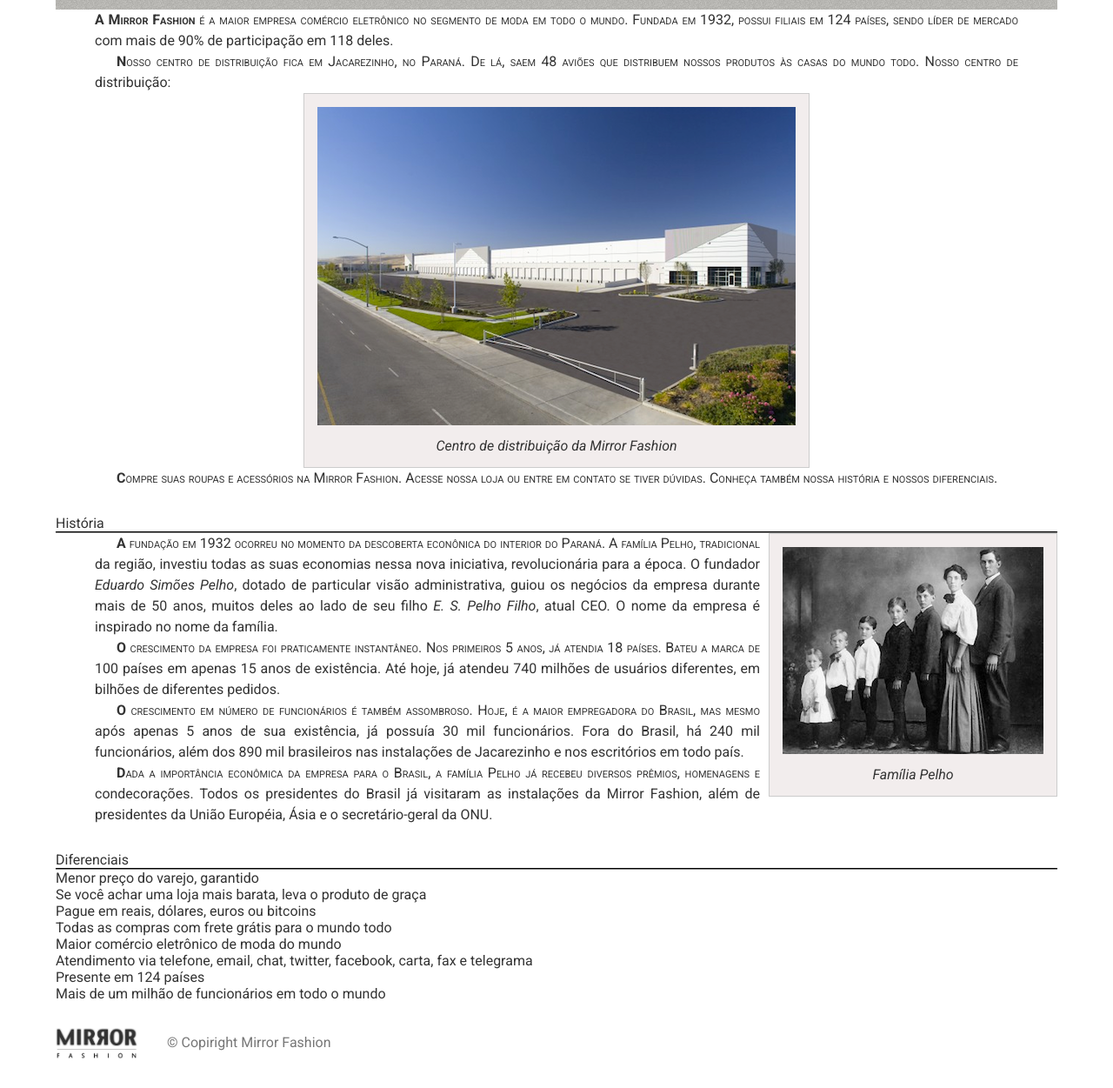
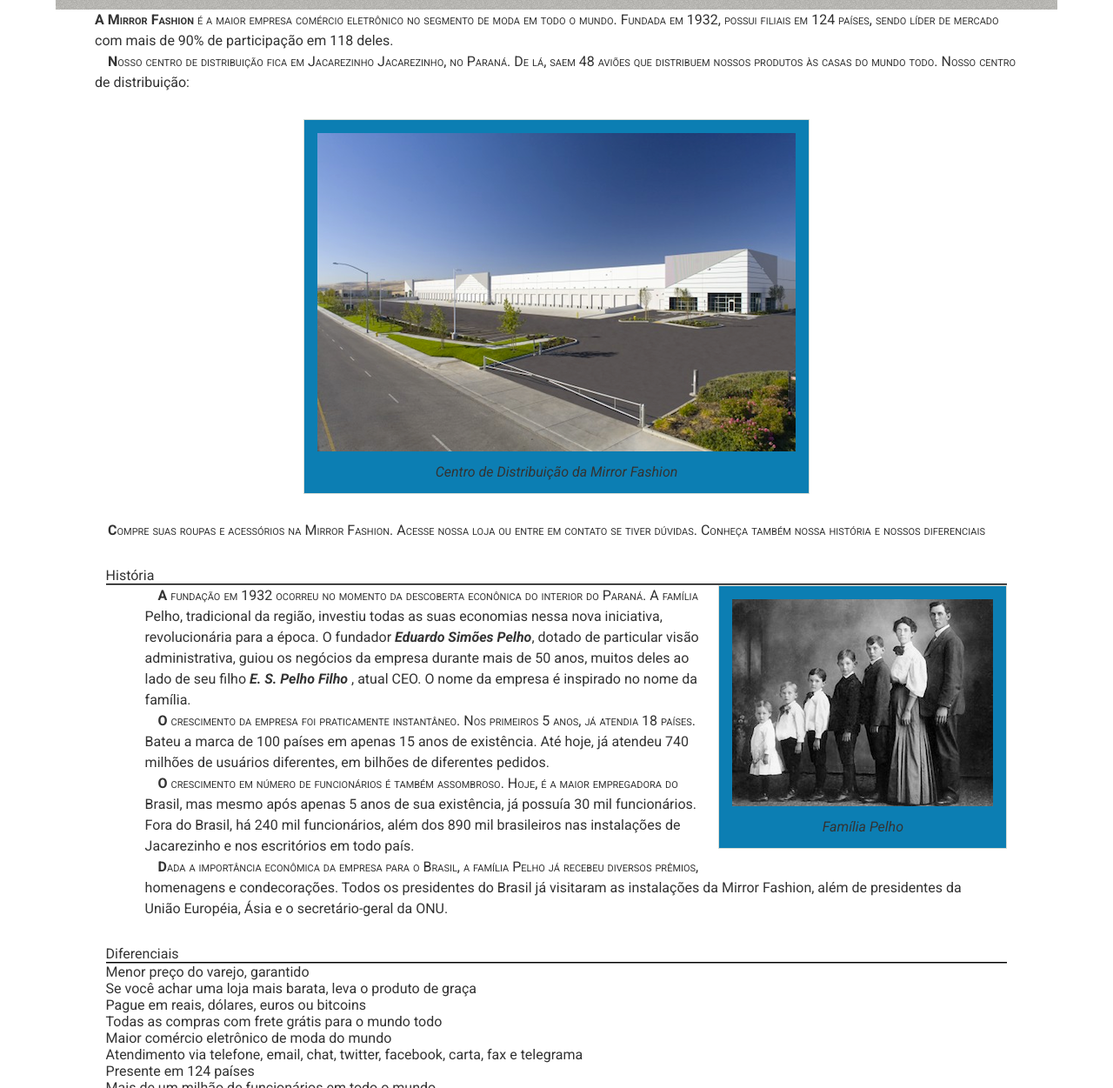
Before and after one commit to Venoninho23/4-Periodo, a plain HTML site: page sobre.html in a window 1280 px wide. Shown: the part 117-1368 px from the top of the page at 87% size. Drawn offline with Linux system fonts and the light colour scheme.

Commit message:
lab_11bAtualizado

```diff
--- a/CSS/cadastro.css
+++ b/CSS/cadastro.css
@@ -1,4 +1,4 @@
-.grid-container {
+.grid-container{
     display: grid;
     grid-template-columns: auto;
     gap: 10px;
@@ -10,7 +10,7 @@ body {
     font-family: Verdana, Geneva, Tahoma, sans-serif;
 }
 
-fieldset {
+fieldset{
     margin-bottom: 10px;
     background-color: antiquewhite;
     border-radius: 5px;
@@ -49,7 +49,7 @@ fieldset legend {
 .grid-header-container {
     display: grid;
     grid-template-areas: 'top-left top-right';
-    border-bottom: rgb(165, 155, 141) 5px solid;
+    border-bottom: rgb(161, 157, 151) solid;
     margin-bottom: 5px;
 }
 
--- a/CSS/fonts.css
+++ b/CSS/fonts.css
@@ -2,8 +2,7 @@ h1{
   font-family: "Oswald", sans-serif;
   font-optical-sizing: auto;
   font-weight: 500;
-    font-style: normal;
-    font-size: 40px;
+  font-style: 40px;
 }
 
 p{
@@ -11,6 +10,4 @@ p{
   font-optical-sizing: auto;
   font-weight: 500;
   font-style: normal;
-    font-size: 12px;
-    text-align: justify;
 }
--- a/CSS/mobile.css
+++ b/CSS/mobile.css
@@ -43,7 +43,8 @@ header h1 img {
     width: 100%;
 }
 
-.pause, .play {
+.pause,
+.play {
     display: none;
 }
 
@@ -80,7 +81,7 @@ header h1 img {
     }
 
     .busca, .menu-departamentos {
-        margin-right: 1%;
+        margin-left: 1%;
         width: 30%;
     }
 
--- a/CSS/sobre.css
+++ b/CSS/sobre.css
@@ -1,27 +1,25 @@
 :root{
-    --cor-base: #333;
-    --cor-fundo-img: #f2eded;
-    --cor-borda-img: #ccc;
-    --cor-titulo-especial: #898f95;
+    --cor-base: #333333;
+    --cor-fundo-img: #0c7eb3;
+    --cor-borda-img: #d5dbd5;
     --cor-rodape: #777;
 }
-body{
+body {
     color: var(--cor-base);
     font-family: "Roboto", sans-serif;
     font-weight: 400;
     font-style: normal;
+    margin: auto;
 }
 
-h1{
+h1 {
     background-image: url(../img/sobre-background.jpg);
     padding: 10px;
 }
-
 h2{
     border-bottom: 2px groove var(--cor-base);
     margin-top: 30px;
 }
-
 figure{
     background-color: var(--cor-fundo-img);
     border: 1px solid var(--cor-borda-img);
@@ -29,7 +27,6 @@ figure{
     padding: 15px;
     margin: 30px;
 }
-
 figcaption{
     font-style: italic;
     margin-top: 10px;
@@ -37,22 +34,22 @@ figcaption{
 
 p{
     padding: 0 45px;
-    text-indent: 25px;
-    text-align: justify;
+    text-indent: 15px;
 }
 
 #centro-distribuicao{
-    margin: auto;
+    margin-left: auto;
+    margin-right: auto;
     width: 550px;
 }
 
-.rodape {
+.rodape{
     color: var(--cor-rodape);
     margin: 30px 0;
     padding: 30px 0;
 }
 
-.rodape img {
+.rodape img{
     margin-right: 30px;
     vertical-align: middle;
     width: 94px;
@@ -73,7 +70,7 @@ p::first-letter {
 }
 
 h1 + p {
-   text-indent: 0;
+    text-indent: 0;
 }
 
 p::first-line {
--- a/CSS/style.css
+++ b/CSS/style.css
@@ -1,21 +1,26 @@
-:root {
-    --cor-base: #333;
-    --cor-menu: #036;
-    --cor-menu-lateral: #dcdcdc;
+:root{
+    --cor-base: #333333;
+    --cor--menu: #036;
+    --cor--menu-lateral: #dcdcdc;
     --cor-menu-lateral-itens: #fff;
     --cor-menu-lateral-itens-hover: #007dc6;
     --cor-menu-lateral-itens-active: #f00;
     --cor-painel-novidades: #f5dcdc;
     --cor-painel-shadow: #999;
     --cor-painel-titulo: rgba(0, 0, 0, 0.5);
-    --cor-painel-base: rgba(255, 255, 255, 0.1);
+    --cor-painel-base: rgba(255, 255, 255, 0.8);
+    --cor-painel-mais-novidades: #dcdcf5;
     --cor-painel-novidades-grad: #bebef4;
-    --cor-panel-mais-vendidos: #dcdcf5;
-    --cor-panel-mais-vendidos-grad: #f4bebe;
+    --cor-painel-mais-vendidos: #dcdcf5;
+    --cor-painel-mais-vendidos-grad: #bebef4;
+    --cor-solid: #900;
+
+
+
 }
-
 .sacola {
     background: url(../img/sacola.png) no-repeat top right;
+
     font-size: 14px;
     padding-right: 35px;
     text-align: right;
@@ -26,23 +31,23 @@
     right: 0;
 }
 
-.menu-opcoes {
+.menu-opcoes{
     position: absolute;
     bottom: 0;
     right: 0;
 }
 
-.menu-opcoes ul {
+.menu-opcoes ul{
     font-size: 15px;
 }
 
-.menu-opcoes ul li {
+.menu-opcoes ul li{
     display: inline;
     margin-left: 20px;
 }
 
-.menu-opcoes a {
-    color: var(--cor-menu);
+.menu-opcoes a{
+    color: #003366;
 }
 
 body {
@@ -55,13 +60,13 @@ body {
     width: 940px;
 }
 
-header {
+header{
     position: relative;
 }
 
 .busca,
 .menu-departamentos {
-    background-color: var(--cor-menu-lateral);
+    background-color: var(--cor--menu-lateral);
     font-weight: bold;
     text-transform: uppercase;
     margin-right: 10px;
@@ -87,7 +92,7 @@ header {
 }
 
 .busca form,
-.menu-departamentos h2 {
+.menu-departamentos h2{
     margin: 10px;
 }
 
@@ -95,7 +100,7 @@ header {
     vertical-align: middle;
 }
 
-.busca input[type="search"] {
+.busca input[type=search] {
     width: 170px;
 }
 
@@ -108,8 +113,6 @@ header {
     margin: 10px 0;
     padding: 10px;
     width: 445px;
-    border-radius: 10px;
-    box-shadow: inset 1px 1px 4px var(--cor-painel-shadow);
 }
 
 .novidades {
@@ -120,7 +123,7 @@ header {
     float: right;
 }
 
-.painel li {
+.painel li{
     display: inline-block;
     vertical-align: top;
     width: 135px;
@@ -137,6 +140,7 @@ header {
     text-shadow: 3px 3px 2px var(--cor-painel-titulo);
 }
 
+
 .painel a {
     color: var(--cor-base);
     font-size: 14px;
@@ -149,14 +153,7 @@ header {
 }
 
 .mais-vendidos {
-    background: linear-gradient(var(--cor-panel-mais-vendidos), var(--cor-panel-mais-vendidos-grad));
-}
-
-footer {
-    background-image: url(../img/fundo-rodape.png);
-    clear: both;
-    padding: 20px 0;
-    position: relative;
+    background: linear-gradient(var(--cor-painel-mais-vendidos), var(--cor-painel-mais-vendidos-grad));
 }
 
 .social a {
@@ -174,19 +171,26 @@ footer {
     background-image: url(../img/twitter.png);
 }
 
-.social a[href*="google.com"] {
+.social a[href*="plus.google.com"] {
     background-image: url(../img/googleplus.png);
 }
 
-.social li {
-    float: left;
-    margin-left: 10px;
+footer {
+    background-image: url(../img/fundo-rodape.png);
+    clear: both;
+    padding: 20px 0;
+    position: relative;
 }
 
 .social {
     position: absolute;
     top: 12px;
     right: 0;
+}
+
+.social li {
+    float: left;
+    margin-left: 10px;
 }
 
 .menu-opcoes a:hover {
@@ -206,22 +210,35 @@ footer {
 }
 
 .menu-departamentos ul ul li {
-    background-color: var(--cor-menu-lateral);
+    background-color: var(--cor--menu-lateral);
 }
 
 .menu-departamentos li li a::before {
     content: '- ';
 }
 
+.painel {
+    border-radius: 10px;
+    box-shadow: inset 1px 1px 10px #999;
+}
+
 .painel li:hover {
+    background-color: var(--cor-painel-base);
     box-shadow: 0 0 5px var(--cor-base);
     transition: 0.7s ease-in;
-    background-color: var(--cor-painel-base);
     transform: scale(1.05) rotate(-5deg);
 }
 
-.painel li:nth-child(2n):hover {
+.painel li:nth-child(2n) :hover {
     transform: scale(1.05) rotate(5deg);
+}
+
+.pause,
+.play {
+    display: block;
+    position: absolute;
+    right: 15px;
+    top: 15px;
 }
 
 .pause {
@@ -236,10 +253,3 @@ footer {
     border-bottom: 15px solid transparent;
     border-top: 15px solid transparent;
 }
-
-.pause, .play {
-    display: block;
-    position: absolute;
-    right: 15px;
-    top: 15px;
-}
--- a/sobre.html
+++ b/sobre.html
@@ -6,66 +6,90 @@
     <meta name="viewport" content="width=device-width, initial-scale=1.0">
     <link rel="stylesheet" href="css/reset.css">
     <link rel="stylesheet" href="css/sobre.css">
-    <title>Sobre nós</title>
     <link rel="preconnect" href="https://fonts.googleapis.com">
     <link rel="preconnect" href="https://fonts.gstatic.com" crossorigin>
-
     <link
-        href="https://fonts.googleapis.com/css2?family=Roboto:ital,wght@0,100;0,300;0,400;0,500;0,700;0,900;1,100;1,300;1,400;1,500;1,700;1,900&display=swap"
+        href="https://fonts.googleapis.com/css2?family=Oswald:wght@200..700&family=Roboto:ital,wght@0,100;0,300;0,400;0,500;0,700;0,900;1,100;1,300;1,400;1,500;1,700;1,900&display=swap"
         rel="stylesheet">
+    <title>Sobre nós</title>
 </head>
 
 <body>
     <header class="container">
-        <img src="img/logo.png" alt="Logomarca">
+        <img src="/img/img.png" alt="Logomarca">
     </header>
     <section class="container">
         <h1>A Mirror Fashion</h1>
-        <p>A <strong>Mirror Fashion</strong> é a maior empresa comércio eletrônico no segmento de moda em todo o mundo.
-            Fundada em 1932, possui filiais em 124 países, sendo líder de mercado com mais de 90% de
-            participação em 118 deles.</p>
-        <p>Nosso centro de distribuição fica em <a href="https://maps.google.com.br/?q=Jacarezinho" target="_blank"
-                title="Acesso a localização no mapa.">Jacarezinho, no Paraná.</a> De lá, saem 48 aviões que
-            distribuem nossos produtos às casas do mundo todo. Nosso centro de distribuição:</p>
+        <p>
+            A <strong>Mirror Fashion</strong> é a maior empresa comércio eletrônico no segmento de moda em todo o mundo.
+            Fundada em 1932, possui filiais em 124 países, sendo líder de mercado com mais de 90% de participação em 118
+            deles.
+        </p>
+        <p>
+            Nosso centro de distribuição fica em <a href="https://maps.google.com.br/?q=Jacarezinho">Jacarezinho</a>
+            Jacarezinho, no Paraná. De lá, saem 48 aviões que
+            distribuem nossos produtos às casas do mundo todo. Nosso centro de distribuição:
+        </p>
         <figure id="centro-distribuicao">
             <img src="/img/centro-distribuicao.png" alt="Centro de Distribuição">
-            <figcaption>Centro de distribuição da Mirror Fashion</figcaption>
+            <figcaption>Centro de Distribuição da Mirror Fashion</figcaption>
         </figure>
-        <p>Compre suas roupas e acessórios na Mirror Fashion. Acesse <a href="index.html" title="Boas compras!">nossa
-                loja</a> ou entre em contato
-            se tiver dúvidas. Conheça também nossa <a href="#historia">história</a> e nossos <a
-                href="#diferenciais">diferenciais</a>.
+
+
+        <p>
+            Compre suas roupas e acessórios na Mirror Fashion. Acesse <a href="index.html">nossa loja</a> ou entre em
+            contato
+            se tiver dúvidas. Conheça também nossa <a href="#historia_link">história</a> e nossos <a
+                href="#diferenciais_link"> diferenciais</a>
         </p>
-    </section>
-    <section class="container">
+        <section>
+
+        </section>
+        <section class="container">
+            </p>
+            <header>
+                <h2 id="historia_link">História</h2>
+            </header>
+            <figure id="familia-pelho">
+                <img src="/img/familia-pelho.jpg" alt="Família Pelho">
+                <figcaption>Família Pelho</figcaption>
+            </figure>
+
+
+
+            <p>
+                A fundação em 1932 ocorreu no momento da descoberta econônica do interior do Paraná. A
+                família Pelho, tradicional da região, investiu todas as suas economias nessa nova iniciativa,
+                revolucionária para a época. O fundador <em><strong>Eduardo Simões Pelho</em></strong>, dotado de
+                particular
+                visão
+                administrativa, guiou os negócios da empresa durante mais de 50 anos, muitos deles ao lado
+                de seu filho <em><strong>E. S. Pelho Filho </strong></em>, atual CEO. O nome da empresa é inspirado no
+                nome
+                da família.
+            </p>
+            <p>
+
+                O crescimento da empresa foi praticamente instantâneo. Nos primeiros 5 anos, já atendia 18 países.
+                Bateu a marca de 100 países em apenas 15 anos de existência. Até hoje, já atendeu 740 milhões
+                de usuários diferentes, em bilhões de diferentes pedidos.
+            </p>
+            <p>
+                O crescimento em número de funcionários é também assombroso. Hoje, é a maior empregadora do
+                Brasil, mas mesmo após apenas 5 anos de sua existência, já possuía 30 mil funcionários. Fora do
+                Brasil, há 240 mil funcionários, além dos 890 mil brasileiros nas instalações de Jacarezinho e
+                nos escritórios em todo país.
+            </p>
+
+            <p>
+                Dada a importância econômica da empresa para o Brasil, a família Pelho já recebeu diversos prêmios,
+                homenagens e condecorações. Todos os presidentes do Brasil já visitaram as instalações da Mirror
+                Fashion, além de presidentes da União Européia, Ásia e o secretário-geral da ONU.
+            </p>
+        </section>
+        <section class="container">
         <header>
-            <h2 id="historia" >História</h2>
-        </header>
-        <figure id="familia-pelho">
-            <img src="/img/familia-pelho.jpg" alt="Foto de família">
-            <figcaption>Família Pelho</figcaption>
-        </figure>
-        <p>A fundação em 1932 ocorreu no momento da descoberta econônica do interior do Paraná. A
-            família Pelho, tradicional da região, investiu todas as suas economias nessa nova iniciativa,
-            revolucionária para a época. O fundador <em>Eduardo Simões Pelho</em>, dotado de particular visão
-            administrativa, guiou os negócios da empresa durante mais de 50 anos, muitos deles ao lado
-            de seu filho <em>E. S. Pelho Filho</em>, atual CEO. O nome da empresa é inspirado no nome da família.
-        </p>
-        <p>O crescimento da empresa foi praticamente instantâneo. Nos primeiros 5 anos, já atendia 18 países.
-            Bateu a marca de 100 países em apenas 15 anos de existência. Até hoje, já atendeu 740 milhões
-            de usuários diferentes, em bilhões de diferentes pedidos.
-        </p>
-        <p>O crescimento em número de funcionários é também assombroso. Hoje, é a maior empregadora do
-            Brasil, mas mesmo após apenas 5 anos de sua existência, já possuía 30 mil funcionários. Fora do
-            Brasil, há 240 mil funcionários, além dos 890 mil brasileiros nas instalações de Jacarezinho e
-            nos escritórios em todo país.</p>
-        <p>Dada a importância econômica da empresa para o Brasil, a família Pelho já recebeu diversos prêmios,
-            homenagens e condecorações. Todos os presidentes do Brasil já visitaram as instalações da Mirror
-            Fashion, além de presidentes da União Européia, Ásia e o secretário-geral da ONU.</p>
-    </section>
-    <section class="container">
-        <header>
-            <h2 id="diferenciais">Diferenciais</h2>
+            <h2 id="diferenciais_link">Diferenciais</h2>
         </header>
         <ul>
             <li>Menor preço do varejo, garantido</li>
@@ -73,16 +97,15 @@
             <li>Pague em reais, dólares, euros ou bitcoins</li>
             <li>Todas as compras com frete grátis para o mundo todo</li>
             <li>Maior comércio eletrônico de moda do mundo</li>
-            <li>Atendimento via <a href="tel:+553536296400">telefone</a>, <a
-                    href="mailto:faleconosco@mirror.com">email</a>,
-                chat, twitter, facebook, carta, fax e telegrama</li>
+            <li>Atendimento via <a href="tel:+5535999945879">telefone</a>, <a
+                    href="mailto:faleconosco@gmail.com">email</a>, chat, twitter, facebook, carta, fax e telegrama</li>
             <li>Presente em 124 países</li>
             <li>Mais de um milhão de funcionários em todo o mundo</li>
         </ul>
     </section>
     <footer class="container rodape">
-        <img src="img/logo.png" alt="Logomarca">
-        &copy; Copiright Mirror Fashion
+        <img src="img/img.png" alt="Logomarca">
+        &copy; Copyright Mirror Fashion
     </footer>
     <script src="js/main.js"></script>
 </body>
```
Also changed, not shown: cadastro.html (+4 -6 lines), index.html (+53 -33 lines), js/banner.js (+6 -5 lines), CSS/reset.css (line endings or trailing spaces), img/img.png (added), img/logocadastro.jpg (added). Lines whose indentation alone changed are shown as unchanged.
